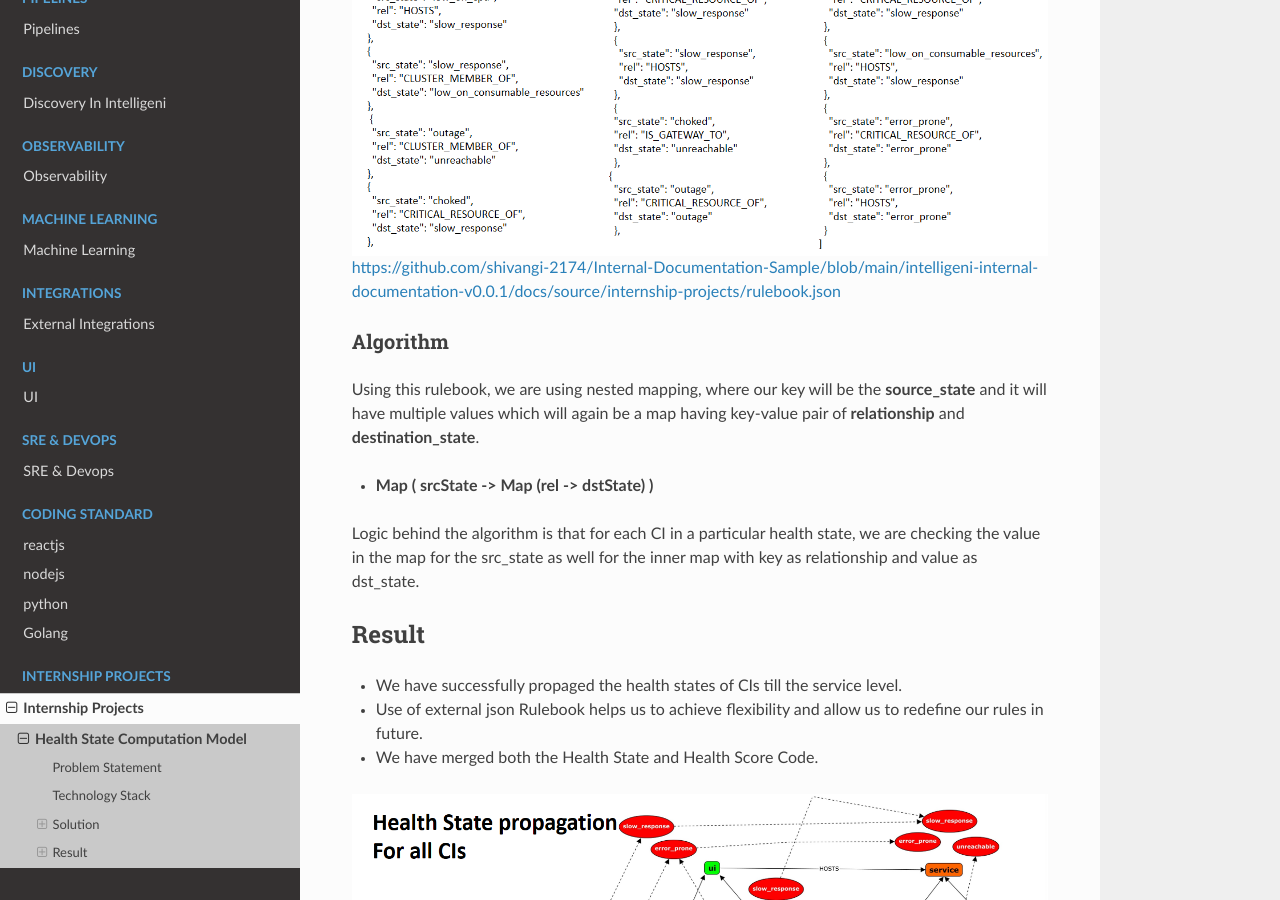
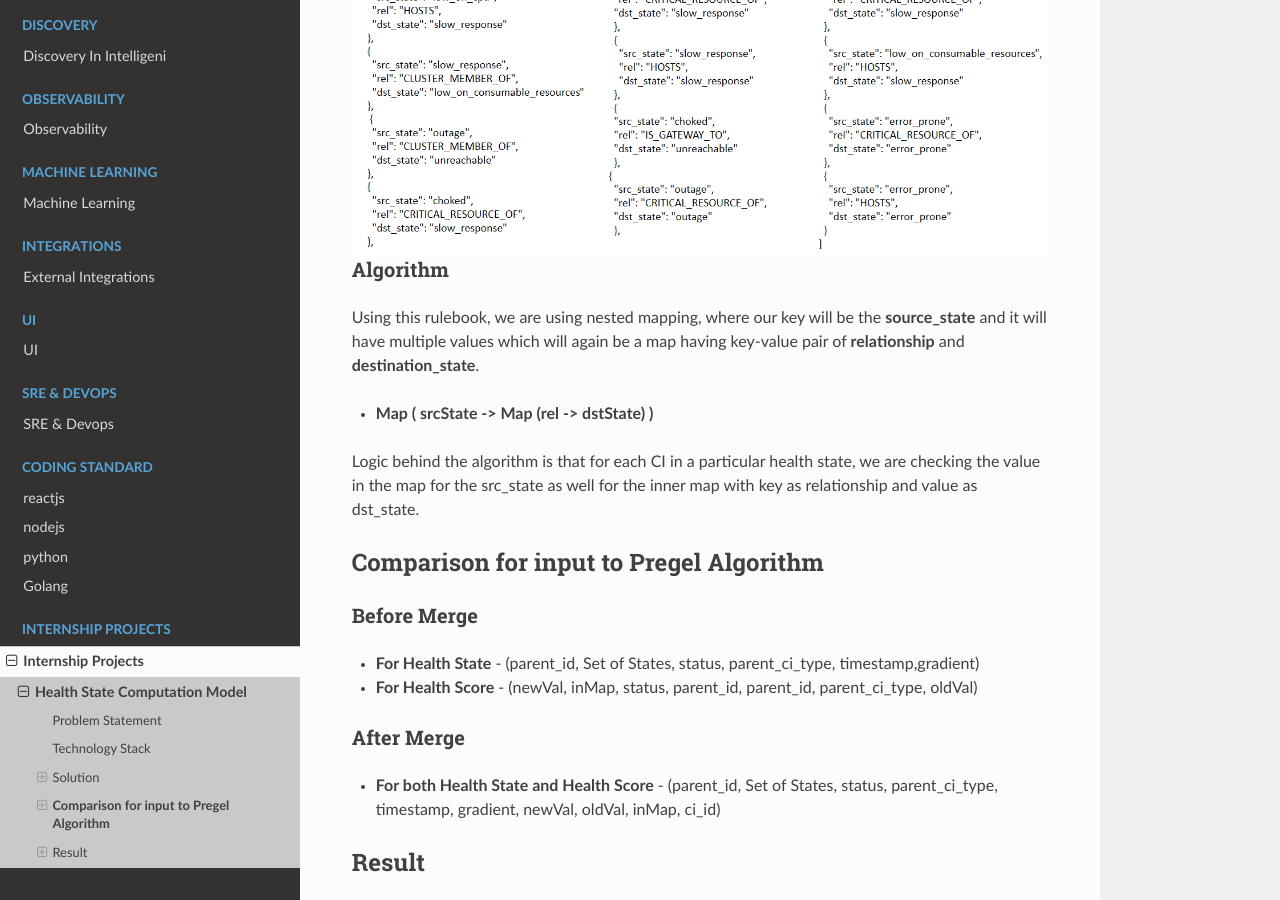
Before and after one commit to shivangi-2174/Internal-Documentation-Sample, a Sphinx documentation site: the page built from intelligeni-internal-documentation-v0.0.1/docs/source/internship-projects/healthstate.rst, in a window 1280 px wide and 900 px high, scrolled down 2288 px. Built offline with Sphinx 7.4.7 and the Read the Docs theme 2.0.0, drawn with Linux system fonts in a browser that asks for light colours; pages that are not in the unit, such as notebooks, are missing from menus; some of the changed text lies outside the part shown.

Commit message:
Update healthstate.rst

```diff
--- a/intelligeni-internal-documentation-v0.0.1/docs/source/internship-projects/healthstate.rst
+++ b/intelligeni-internal-documentation-v0.0.1/docs/source/internship-projects/healthstate.rst
@@ -73,9 +73,6 @@ To propagate the health states, we have maintained a rulebook.json file which st
     :figclass: align-center
 
 
-https://github.com/shivangi-2174/Internal-Documentation-Sample/blob/main/intelligeni-internal-documentation-v0.0.1/docs/source/internship-projects/rulebook.json
-
-
 **Algorithm**
 *******
 
@@ -84,6 +81,20 @@ Using this rulebook, we are using nested mapping, where our key will be the **so
 - **Map  ( srcState ->  Map  (rel -> dstState)  )**
 
 Logic behind the algorithm is that for each CI in a particular health state, we are checking the value in the map for the src_state as well for the inner map with key as relationship and value as dst_state.
+
+**Comparison for input to Pregel Algorithm**
+############
+
+Before Merge
+************
+- **For Health State** - (parent_id, Set of States, status, parent_ci_type, timestamp,gradient)
+
+- **For Health Score** - (newVal, inMap, status, parent_id, parent_id, parent_ci_type, oldVal)
+
+After Merge
+**********
+- **For both Health State and Health Score** - (parent_id, Set of States, status, parent_ci_type, timestamp, gradient, newVal, oldVal, inMap, ci_id)
+
 
 Result
 ######
```
Also changed, not shown: other parts of intelligeni-internal-documentation-v0.0.1/docs/source/internship-projects/healthstate.rst (+2 -2 lines).
